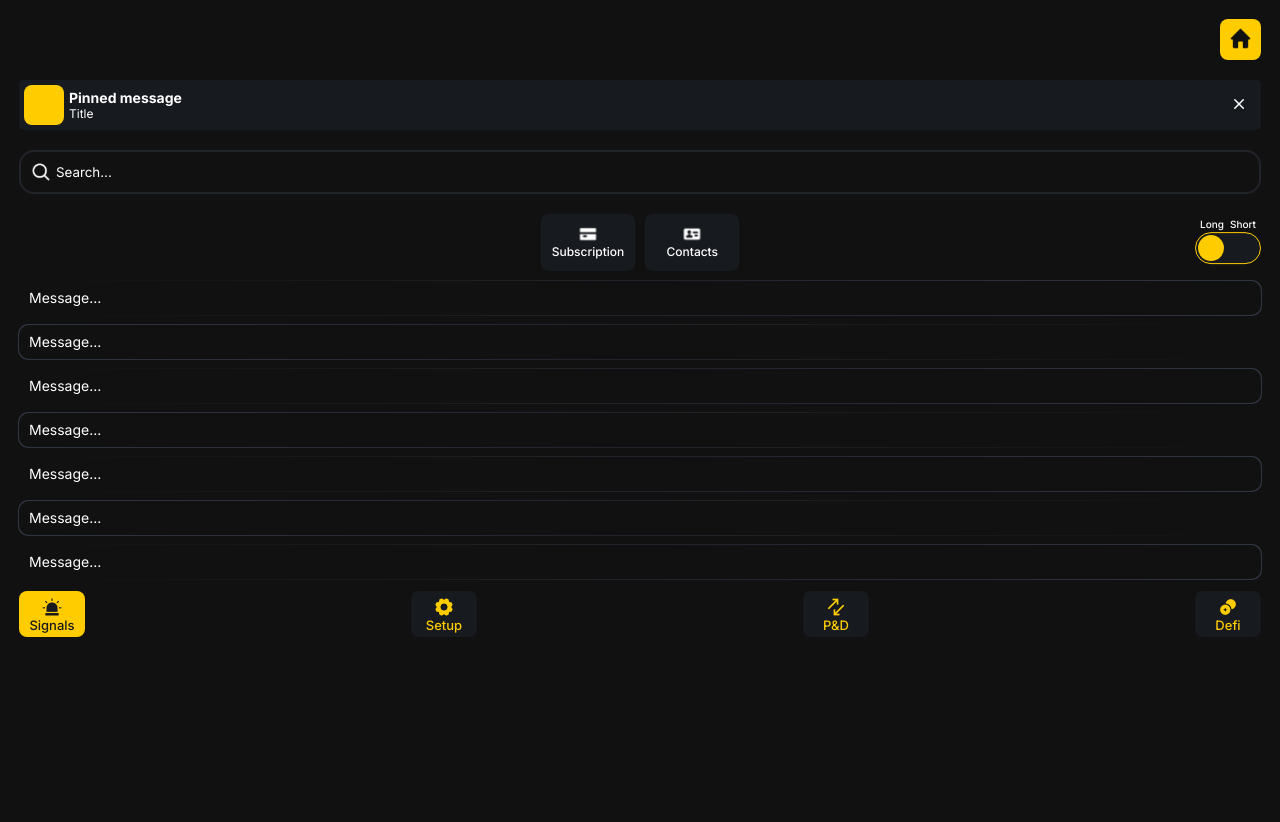
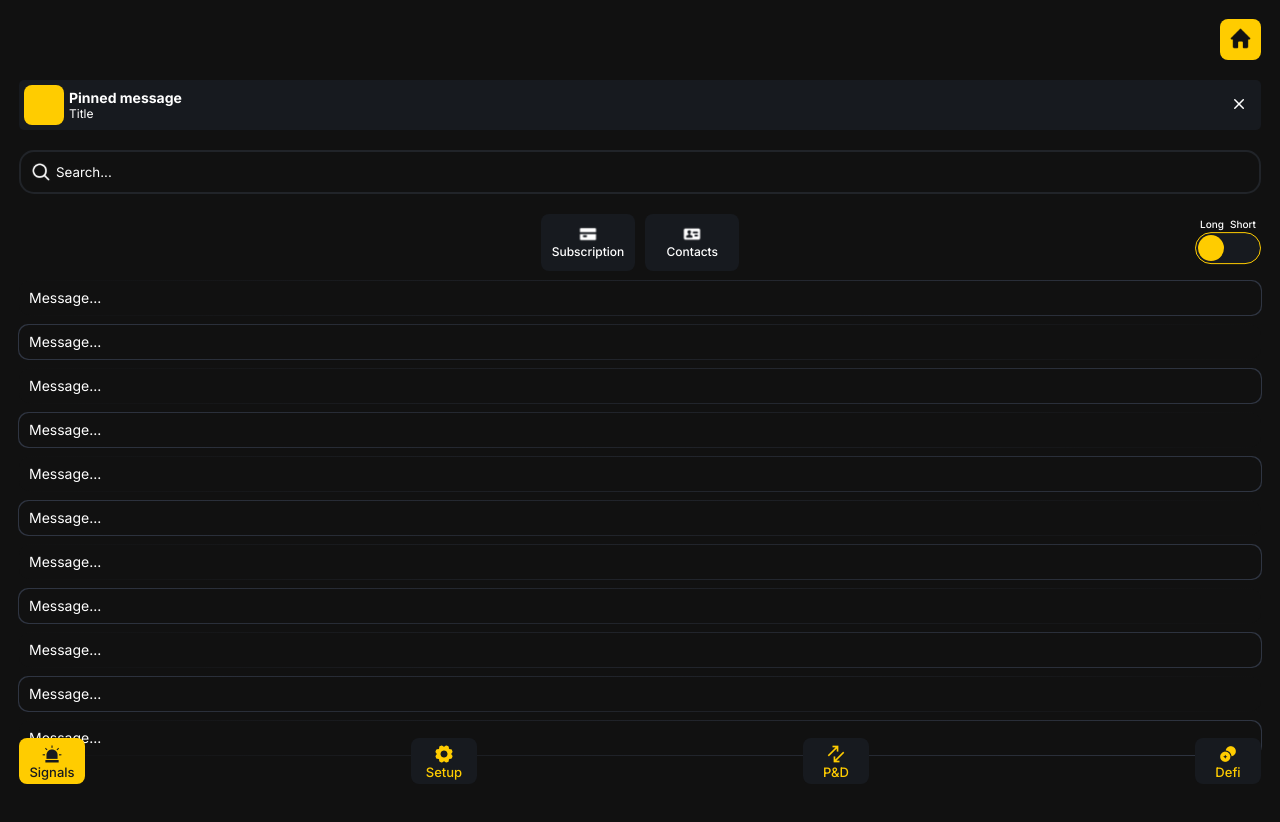
Before and after one commit to Kwed1/signals, a React (Vite) app in the folder frontend/: page / in a window 1280 px wide. Shown: the top 822 px of the page. Before the commit the page ends 800 px from the top, so only its background shows below. Built offline with nearby package versions, Linux system fonts and the light colour scheme.

Commit message:
navbar component

```diff
--- a/frontend/src/App.tsx
+++ b/frontend/src/App.tsx
@@ -1,6 +1,7 @@
 import { ErrorProvider, useError } from 'app/ErrorContext'
 import AppRouter from 'app/Router/Router'
 import { BrowserRouter } from 'react-router-dom'
+import Navbar from 'shared/ui/Navbar/Navbar'
 import ErrorSnackbar from 'shared/ui/Snackbar/Snackbar'
 
 function App() {
@@ -8,6 +9,7 @@ function App() {
     <ErrorProvider>
       <BrowserRouter>
         <AppContent/>
+        <Navbar/>
       </BrowserRouter>
     </ErrorProvider>
   )
--- a/frontend/src/entities/ChannelButton/ChannelButton.module.scss
+++ b/frontend/src/entities/ChannelButton/ChannelButton.module.scss
@@ -1,5 +1,5 @@
 .channel {
-    min-width: 66px;
+    width: 66px;
     min-height: 46px;
     background-color: #171a1f;
     border: 0;
@@ -10,6 +10,7 @@
     justify-content: center;
     align-items: center;
     border-radius: 8px;
+    flex-shrink: 0;
 
     &.current {
         background-color: #ffcc00;
--- a/frontend/src/index.css
+++ b/frontend/src/index.css
@@ -11,6 +11,7 @@
    line-height: 1;
    font-family: 'Inter', sans-serif;
    color: var(--text-color);
+   scrollbar-width: none;
 }
 
 body {
--- a/frontend/src/pages/index.module.scss
+++ b/frontend/src/pages/index.module.scss
@@ -55,11 +55,3 @@
     gap: 10px;
     margin-top: 10px;
 }
-
-.channels {
-    display: flex;
-    flex-wrap: nowrap;
-    justify-content: space-between;
-    align-items: center;
-    margin-top: 12px;
-}
--- a/frontend/src/pages/index.tsx
+++ b/frontend/src/pages/index.tsx
@@ -6,11 +6,6 @@ import subIcon from 'assets/icons/filter-sub.svg';
 import contactIcon from 'assets/icons/filter-contact.svg';
 import Switch from 'entities/Switch/Switch';
 import Message from 'entities/Message/Message';
-import ChannelButton from 'entities/ChannelButton/ChannelButton';
-import signalsIcon from 'assets/icons/signals-icon.png';
-import setupIcon from 'assets/icons/setup-icon.png';
-import pdIcon from 'assets/icons/pd-icon.png';
-import defiIcon from 'assets/icons/defi-icon.png';
 
 export default function Homepage() {
 	return (
@@ -45,13 +40,12 @@ export default function Homepage() {
 				<Message text='Message...' my={false}/>
 				<Message text='Message...' my={true}/>
 				<Message text='Message...' my={false}/>
+				<Message text='Message...' my={true}/>
+				<Message text='Message...' my={false}/>
+				<Message text='Message...' my={true}/>
+				<Message text='Message...' my={false}/>
 			</div>
-			<div className={styles.channels}>
-				<ChannelButton name="Signals" icon={signalsIcon} current={true}/>
-				<ChannelButton name="Setup" icon={setupIcon}/>
-				<ChannelButton name="P&D" icon={pdIcon}/>
-				<ChannelButton name="Defi" icon={defiIcon}/>
-			</div>
+
 		</div>
 	)
 }
--- /dev/null
+++ b/frontend/src/shared/ui/Navbar/Navbar.module.scss
@@ -0,0 +1,17 @@
+.channels {
+   position: fixed;
+   width: 100%;
+   display: flex;
+   flex-wrap: nowrap;
+   gap: 25px;
+   justify-content: space-between;
+   align-items: center;
+   margin-top: 12px;
+   bottom: 16px;
+   padding: 0 19px;
+   overflow-x: scroll;
+}
+
+.pad {
+    margin-bottom: 80px;
+}
--- /dev/null
+++ b/frontend/src/shared/ui/Navbar/Navbar.tsx
@@ -0,0 +1,33 @@
+import defiIcon from 'assets/icons/defi-icon.png';
+import pdIcon from 'assets/icons/pd-icon.png';
+import setupIcon from 'assets/icons/setup-icon.png';
+import signalsIcon from 'assets/icons/signals-icon.png';
+import ChannelButton from 'entities/ChannelButton/ChannelButton';
+import styles from './Navbar.module.scss';
+
+export default function Navbar() {
+   return (
+      <>
+         <div className={styles.pad}></div>
+         <div className={styles.channels}>
+            <ChannelButton
+               name='Signals'
+               icon={signalsIcon}
+               current={true}
+            />
+            <ChannelButton
+               name='Setup'
+               icon={setupIcon}
+            />
+            <ChannelButton
+               name='P&D'
+               icon={pdIcon}
+            />
+            <ChannelButton
+               name='Defi'
+               icon={defiIcon}
+            />
+         </div>
+      </>
+   );
+}
```
